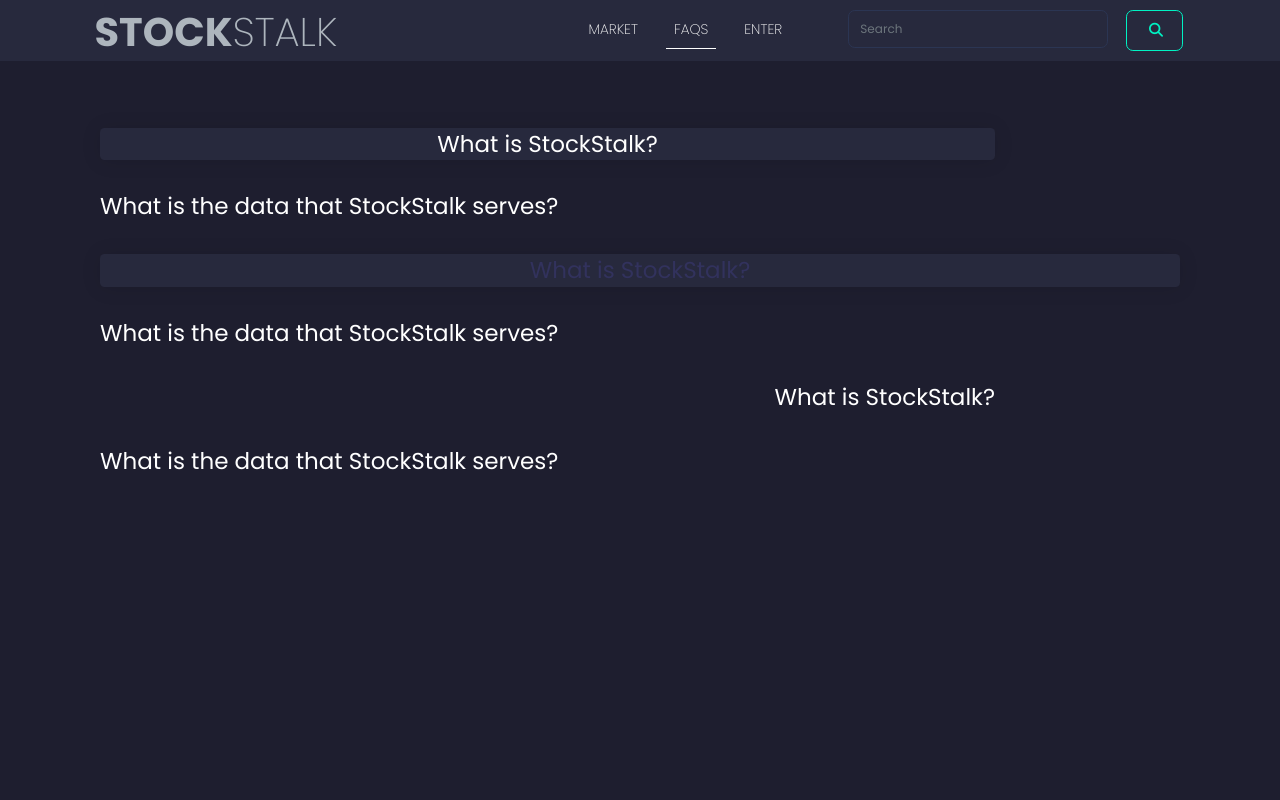
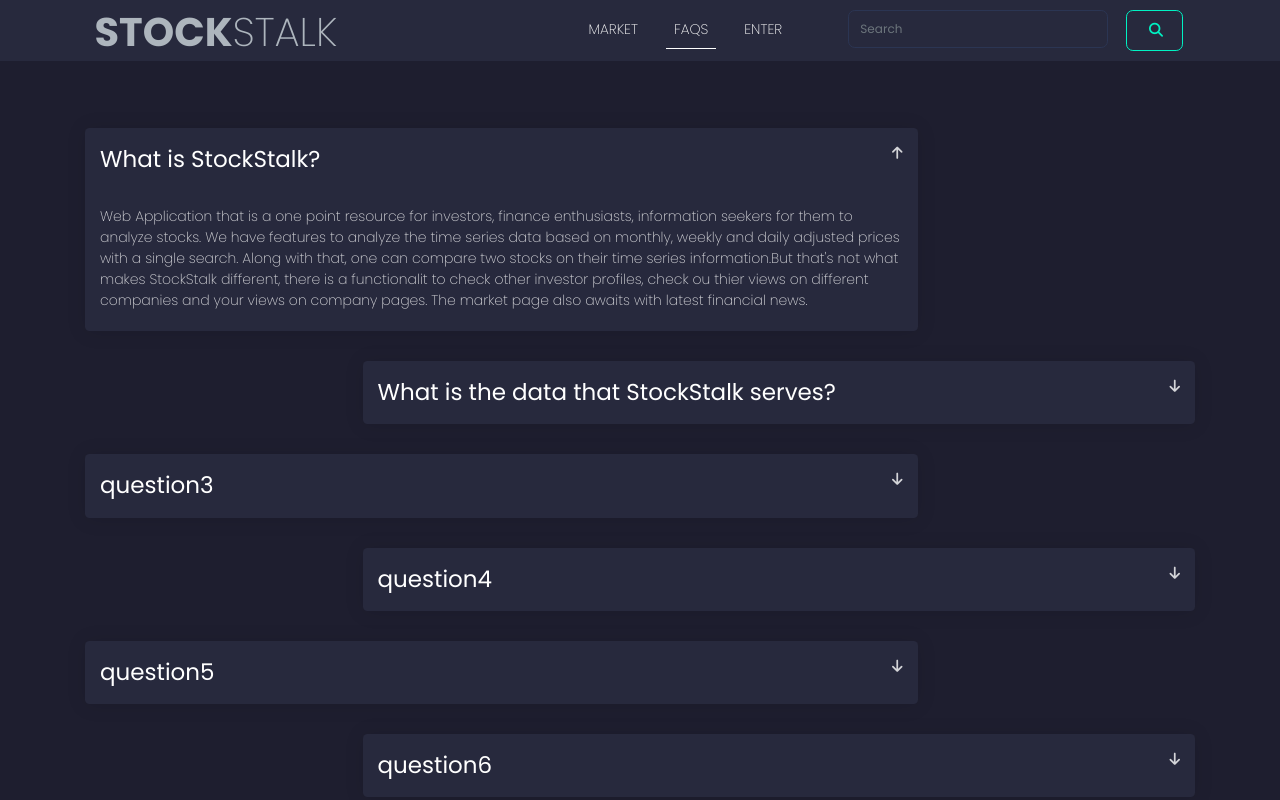
Before and after one commit to CustomizedMe/StockStalk, a React (Create React App) app in the folder client/: page /faqs in a window 1280 px wide. Shown: the top 800 px of the page. Built offline with nearby package versions, Linux system fonts and the light colour scheme; the HTML template or start-up script is replaced by a standard one.

Commit message:
NewsAPI and FAQ updates

```diff
--- a/client/src/Component/EditProfile/index.js
+++ b/client/src/Component/EditProfile/index.js
@@ -15,12 +15,12 @@ const EditProfile = ({ history }) => {
 
   const onSubmit = (e) => {
     e.preventDefault();
-    //console.log(profile);
+    console.log(profile);
     ProfileApi.editProfile(profile)
       .then((data) => {
         //console.log(data);
         setProfile(data);
-        history.push("/market");
+        history.push("/profile");
       })
       .catch((err) => {
         console.log(err);
--- /dev/null
+++ b/client/src/Component/Faqs/FaqCard/index.js
@@ -0,0 +1,33 @@
+import React from "react";
+import PropTypes from "prop-types";
+import { Card, CardBody, CardHeader, Collapse } from "reactstrap";
+
+const FaqCard = ({ faq, isOpen, align, setActive, ind }) => {
+  return (
+    <Card
+      className={"w-75 " + (align === "left" ? "ml-0 mr-auto" : "ml-auto mr-0")}
+      onClick={() => setActive(ind)}
+    >
+      <CardHeader className="mb-3" color="primary">
+        <span>
+          <strong className="h3 text-white">{faq.question}</strong>
+          <div className="float-right">
+            <i
+              className={`fas fa-arrow-${isOpen ? "up" : "down"} fa-1.2x `}
+              align="center"
+            ></i>
+          </div>
+        </span>
+      </CardHeader>
+      <Collapse isOpen={isOpen}>
+        <CardBody>
+          <p className="">{faq.answer}</p>
+        </CardBody>
+      </Collapse>
+    </Card>
+  );
+};
+
+FaqCard.propTypes = {};
+
+export default FaqCard;
--- a/client/src/Component/Faqs/index.js
+++ b/client/src/Component/Faqs/index.js
@@ -2,176 +2,62 @@ import React, { useState } from "react";
 import PropTypes from "prop-types";
 import PageLayout from "../../Layout/PageLayout";
 import { Link } from "react-router-dom";
-import {
-  Collapse,
-  Button,
-  CardBody,
-  Card,
-  CardTitle,
-  Col,
-  Container,
-} from "reactstrap";
+import { Collapse } from "reactstrap";
+import FaqCard from "./FaqCard";
 
 const Faqs = (props) => {
-  const [isOpen, setIsOpen] = useState(false);
-  const toggle = () => setIsOpen(!isOpen);
+  const [isOpen, setIsOpen] = useState(0);
+  // const toggle = () => setIsOpen(!isOpen);
+
+  const faqs = [
+    {
+      question: "What is StockStalk?",
+      answer:
+        "Web Application that is a one point resource for investors, finance enthusiasts, information seekers for them to analyze stocks. We have features to analyze the time series data based on monthly, weekly and daily adjusted prices with a single search. Along with that, one can compare two stocks on their time series information.But that's not what makes StockStalk different, there is a functionalit to check other investor profiles, check ou thier views on different companies and your views on company pages. The market page also awaits with latest financial news.",
+    },
+    {
+      question: "What is the data that StockStalk serves?",
+      answer:
+        "As for now StockStalk supports the Company Data from BSE (we will soon add Global Data functionality and support). Search can be done by both Scrip codes and Exact Names by which the companies are listed on Bombay Stock Exchange.",
+    },
+    {
+      question: "question3",
+      answer:
+        "Lorem ipsum dolor sit amet, consectetur adipiscing elit. Vivamus dictum, risus at pretium viverra, ligula lacus semper sapien, eu viverra eros augue sit amet ligula. Donec non mi a quam sodales pellentesque ullamcorper eget diam. Cras laoreet ut quam quis posuere. Praesent molestie nunc non tortor efficitur luctus. Curabitur vel efficitur lacus. Pellentesque sagittis ligula sit amet purus sollicitudin, ac varius tellus scelerisque. Phasellus ac diam tincidunt, congue enim in, scelerisque ex. Etiam rutrum sollicitudin mi, ut faucibus felis.",
+    },
+    {
+      question: "question4",
+      answer:
+        "Lorem ipsum dolor sit amet, consectetur adipiscing elit. Vivamus dictum, risus at pretium viverra, ligula lacus semper sapien, eu viverra eros augue sit amet ligula. Donec non mi a quam sodales pellentesque ullamcorper eget diam. Cras laoreet ut quam quis posuere. Praesent molestie nunc non tortor efficitur luctus. Curabitur vel efficitur lacus. Pellentesque sagittis ligula sit amet purus sollicitudin, ac varius tellus scelerisque. Phasellus ac diam tincidunt, congue enim in, scelerisque ex. Etiam rutrum sollicitudin mi, ut faucibus felis.",
+    },
+    {
+      question: "question5",
+      answer:
+        "Lorem ipsum dolor sit amet, consectetur adipiscing elit. Vivamus dictum, risus at pretium viverra, ligula lacus semper sapien, eu viverra eros augue sit amet ligula. Donec non mi a quam sodales pellentesque ullamcorper eget diam. Cras laoreet ut quam quis posuere. Praesent molestie nunc non tortor efficitur luctus. Curabitur vel efficitur lacus. Pellentesque sagittis ligula sit amet purus sollicitudin, ac varius tellus scelerisque. Phasellus ac diam tincidunt, congue enim in, scelerisque ex. Etiam rutrum sollicitudin mi, ut faucibus felis.",
+    },
+    {
+      question: "question6",
+      answer:
+        "Lorem ipsum dolor sit amet, consectetur adipiscing elit. Vivamus dictum, risus at pretium viverra, ligula lacus semper sapien, eu viverra eros augue sit amet ligula. Donec non mi a quam sodales pellentesque ullamcorper eget diam. Cras laoreet ut quam quis posuere. Praesent molestie nunc non tortor efficitur luctus. Curabitur vel efficitur lacus. Pellentesque sagittis ligula sit amet purus sollicitudin, ac varius tellus scelerisque. Phasellus ac diam tincidunt, congue enim in, scelerisque ex. Etiam rutrum sollicitudin mi, ut faucibus felis.",
+    },
+  ];
+
   return (
     <PageLayout page="faqs">
-      <Container className="padTop-5">
-        <Col md={10} align="left">
-          <Card>
-            {isOpen ? <br></br> : <></>}
-            <CardTitle
-              className="h3 my-auto text-white pt-15"
-              align="center"
-              onClick={toggle}
-            >
-              What is StockStalk?
-            </CardTitle>
-            <Collapse isOpen={isOpen}>
-              <CardBody>
-                Web Application that is a one resource for investors, finance
-                enthusiasts, information seekers for them to analyze stocks. We
-                have features to analyze the time series data based on monthly,
-                weekly and daily adjusted prices with a single search. Along
-                with that, one can compare two stocks on their time series
-                information.
-                <p>
-                  But that's not what makes StockStalk different, there is a
-                  functionalit to check other investor profiles, check ou thier
-                  views on different companies and your views on company pages.
-                  The market page also awaits with latest financial news.
-                </p>
-              </CardBody>
-            </Collapse>
-          </Card>
-        </Col>
-        <Col md={10} align="left">
-          <div>
-            <CardTitle
-              className="text-white h3"
-              color="white"
-              onClick={toggle}
-              style={{ marginBottom: "2rem" }}
-            >
-              What is the data that StockStalk serves?
-            </CardTitle>
-            <Collapse isOpen={isOpen}>
-              <Card>
-                <CardBody>
-                  As for now StockStalk supports the Company Data from BSE (we
-                  will soon add Global Data functionality and support). Search
-                  can be done by both Scrip codes and Exact Names by which the
-                  companies are listed on Bombay Stock Exchange.
-                </CardBody>
-              </Card>
-            </Collapse>
-          </div>
-        </Col>
-        <Col align="left">
-          <Card>
-            {isOpen ? <br></br> : <></>}
-            <CardTitle
-              className="h3 my-auto text-facebook pt-15"
-              align="center"
-              onClick={toggle}
-            >
-              What is StockStalk?
-            </CardTitle>
-            <Collapse isOpen={isOpen}>
-              <CardBody>
-                Web Application that is a one resource for investors, finance
-                enthusiasts, information seekers for them to analyze stocks. We
-                have features to analyze the time series data based on monthly,
-                weekly and daily adjusted prices with a single search. Along
-                with that, one can compare two stocks on their time series
-                information.
-                <p>
-                  But that's not what makes StockStalk different, there is a
-                  functionalit to check other investor profiles, check ou thier
-                  views on different companies and your views on company pages.
-                  The market page also awaits with latest financial news.
-                </p>
-              </CardBody>
-            </Collapse>
-          </Card>
-        </Col>
-        <Col md={10} align="left">
-          <div>
-            <CardTitle
-              className="text-white h3"
-              color="white"
-              onClick={toggle}
-              style={{ marginBottom: "2rem" }}
-            >
-              What is the data that StockStalk serves?
-            </CardTitle>
-            <Collapse isOpen={isOpen}>
-              <Card>
-                <CardBody>
-                  As for now StockStalk supports the Company Data from BSE (we
-                  will soon add Global Data functionality and support). Search
-                  can be done by both Scrip codes and Exact Names by which the
-                  companies are listed on Bombay Stock Exchange.
-                </CardBody>
-              </Card>
-            </Collapse>
-          </div>
-        </Col>
-        <Col md={10} align="right">
-          <div>
-            <CardTitle
-              className="text-white h3"
-              color="white"
-              onClick={toggle}
-              style={{ marginBottom: "2rem" }}
-            >
-              What is StockStalk?
-            </CardTitle>
-            <Collapse isOpen={isOpen}>
-              <Card style={{ marginBottom: "2rem" }}>
-                <CardBody>
-                  Web Application that is a one resource for investors, finance
-                  enthusiasts, information seekers for them to analyze stocks.
-                  We have features to analyze the time series data based on
-                  monthly, weekly and daily adjusted prices with a single
-                  search. Along with that, one can compare two stocks on their
-                  time series information.
-                  <p>
-                    But that's not what makes StockStalk different, there is a
-                    functionality to check other investor profiles, check ou
-                    thier views on different companies and your views on company
-                    pages. The market page also awaits with latest financial
-                    news.
-                  </p>
-                </CardBody>
-              </Card>
-            </Collapse>
-          </div>
-        </Col>
-        <Col md={10} align="left">
-          <div>
-            <CardTitle
-              className="text-white h3"
-              color="white"
-              onClick={toggle}
-              style={{ marginBottom: "2rem" }}
-            >
-              What is the data that StockStalk serves?
-            </CardTitle>
-            <Collapse isOpen={isOpen}>
-              <Card>
-                <CardBody>
-                  As for now StockStalk supports the Company Data from BSE (we
-                  will soon add Global Data functionality and support). Search
-                  can be done by both Scrip codes and Exact Names by which the
-                  companies are listed on Bombay Stock Exchange.
-                </CardBody>
-              </Card>
-            </Collapse>
-          </div>
-        </Col>
-      </Container>
+      <section className="padTop-5">
+        <div className="container">
+          {faqs.map((faq, ind) => (
+            <FaqCard
+              faq={faq}
+              key={ind}
+              ind={ind}
+              align={ind % 2 === 0 ? "left" : "right"}
+              isOpen={isOpen === ind}
+              setActive={(ind) => setIsOpen(ind)}
+            />
+          ))}
+        </div>
+      </section>
     </PageLayout>
   );
 };
--- a/client/src/Layout/NewscardLayout/index.js
+++ b/client/src/Layout/NewscardLayout/index.js
@@ -35,7 +35,7 @@ const NewscardLayout = ({ news }) => {
     >
       <Link to={news.url}>
         <CardImg
-          style={{}}
+          style={{ maxHeight: "40%" }}
           src={news.urlToImage}
           className="card-img-top"
           alt="..."
```
Also changed, not shown: client/src/Api/MarketApi/index.js (+11 -4 lines), client/src/Component/EditProfile/ProfileForm/index.js (+16 -5 lines), 2 other files (tests, documents, lock files or other folders).
